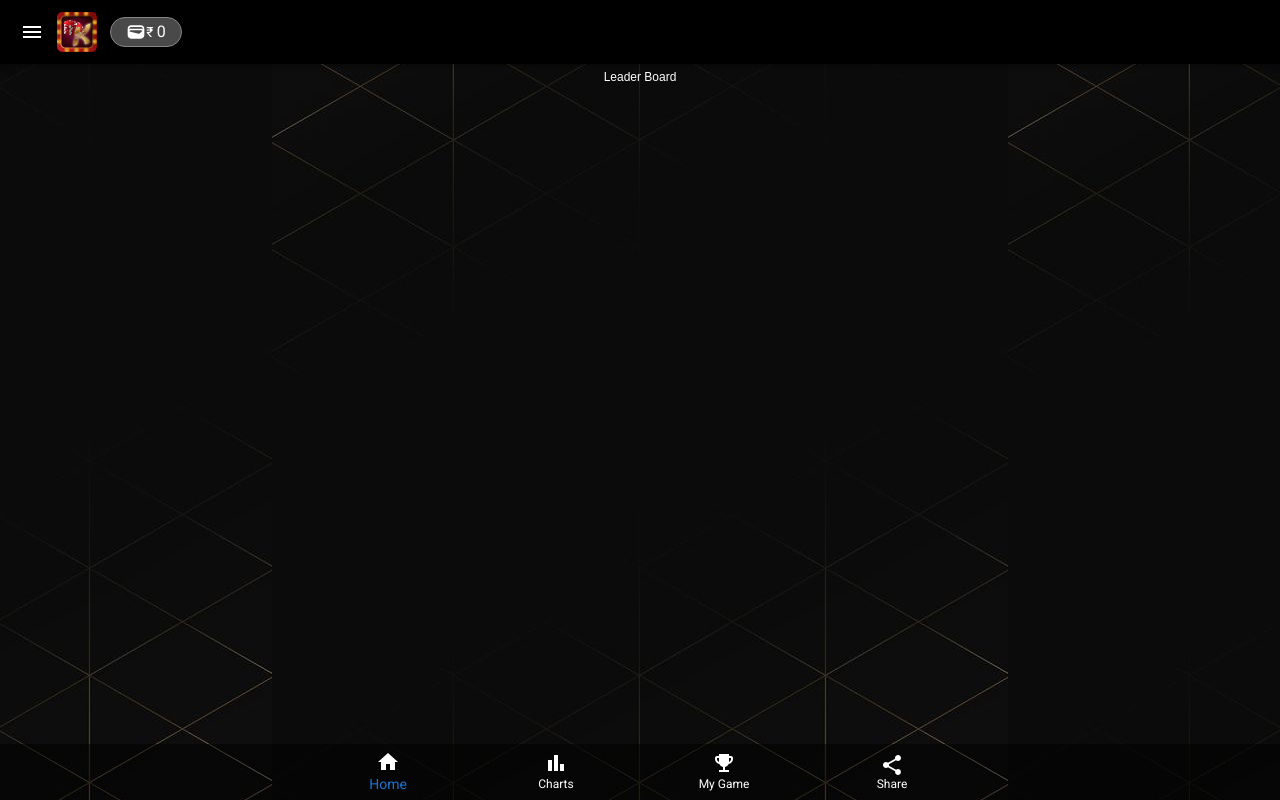
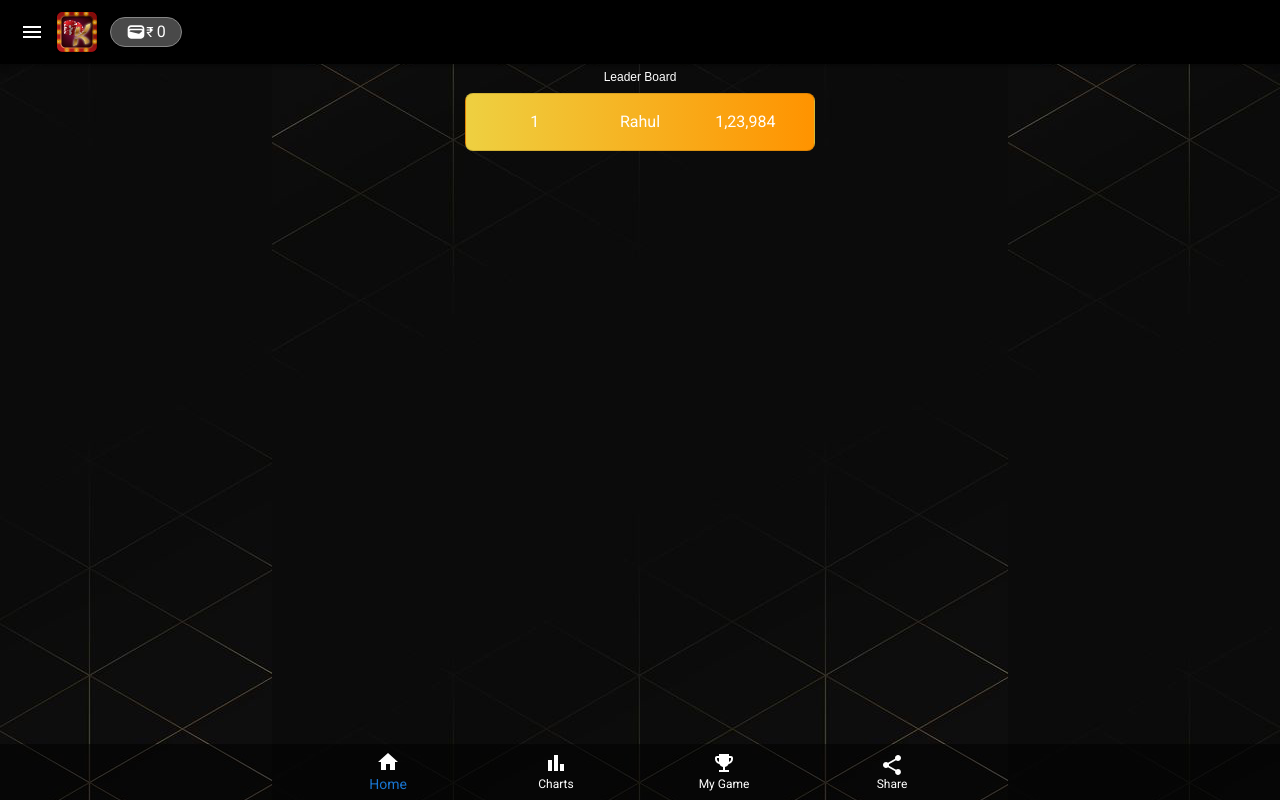
Before and after one commit to cyberspacemedia/kismet, a React (Create React App) app: page /leaderboard in a window 1280 px wide. Built offline with nearby package versions, Linux system fonts and the light colour scheme.

Commit message:
Leaderboard

```diff
--- a/src/components/dashboard/Appcomp/Leaderboard.jsx
+++ b/src/components/dashboard/Appcomp/Leaderboard.jsx
@@ -1,11 +1,39 @@
 import React from "react";
 import Layout from "../Layout";
 import Typography from "@mui/material/Typography";
+import { Box, Grid, Paper } from "@mui/material";
 
 function Leaderboard() {
     return (
         <Layout>
             <Typography variant="caption"> Leader Board</Typography>
+            <Box sx={{ width: "350px" }}>
+                <Paper
+                    variant="outlined"
+                    sx={{
+                        padding: 2,
+                        borderRadius: 2,
+
+                        background:
+                            "linear-gradient(90deg, rgba(238,208,65,1) 0%, rgba(255,147,0,1) 100%)",
+
+                        textAlign: "center", // Align center horizontally
+                        margin: "5px auto 0", // Center horizontally
+                    }}
+                >
+                    <Grid container>
+                        <Grid item xs={4}>
+                            1
+                        </Grid>
+                        <Grid item xs={4}>
+                            Rahul
+                        </Grid>
+                        <Grid item xs={4}>
+                            1,23,984
+                        </Grid>
+                    </Grid>
+                </Paper>
+            </Box>
         </Layout>
     );
 }
```
